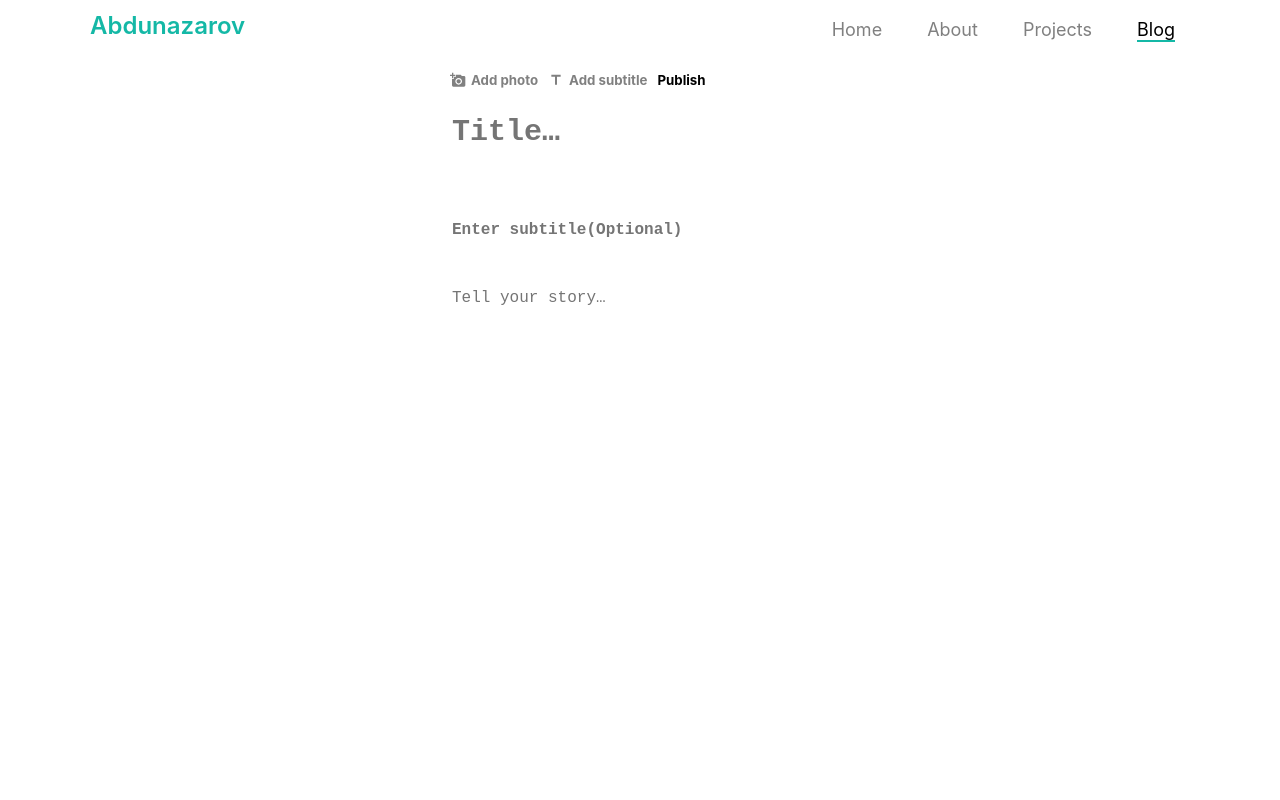
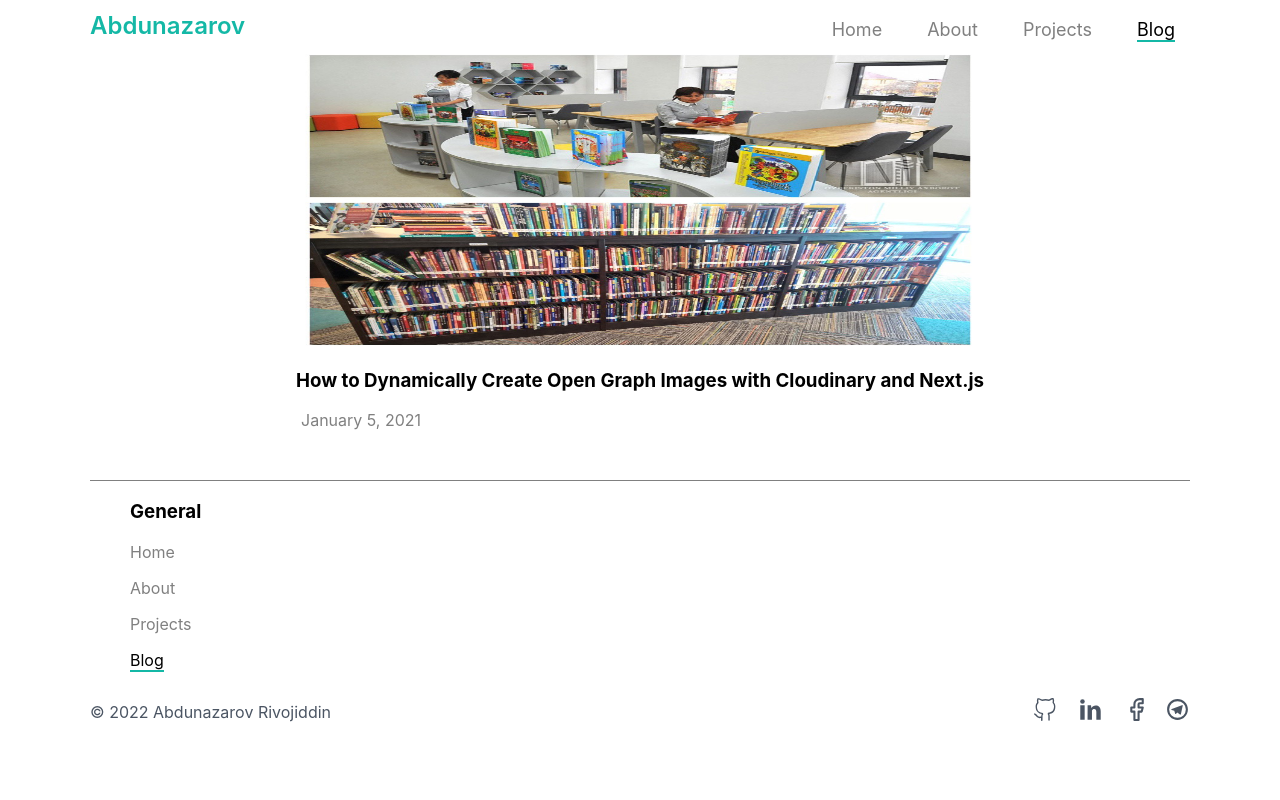
Before and after one commit to din0497/portfolio, a React (Create React App) app: page /blog/l in a window 1280 px wide. Shown: the top 800 px of the page. Built offline with nearby package versions, Linux system fonts and the light colour scheme.

Commit message:
Post params

```diff
--- a/src/App.js
+++ b/src/App.js
@@ -1,7 +1,7 @@
 import { useState } from "react";
 import "./App.css";
 import Navbar from "./components/Navbar/Navbar";
-import { Route, Routes} from "react-router-dom";
+import { Route, Routes, useParams } from "react-router-dom";
 import About from "./pages/About/About";
 import Blogs from "./pages/Blogs/Blogs";
 import Home from "./pages/Home/Home";
@@ -10,12 +10,13 @@ import Footer from "./components/Footer/Footer";
 import { BlogCartContainer } from "./pages/Home/style";
 import Dropdown from "./components/Navbar/Dropdown";
 import CreatePost from "./pages/Blogs/CreatePost";
-import img from './assets/img.jpg'
+import img from "./assets/img.jpg";
+import Blog from './pages/Blogs/Blog'
 
 function App() {
   const [drop, setDrop] = useState("hidden");
   const [blogs, setBlog] = useState([
-      {
+    {
       img: img,
       title:
         "How to Dynamically Create Open Graph Images with Cloudinary and Next.js",
@@ -45,7 +46,7 @@ function App() {
         "How to Dynamically Create Open Graph Images with Cloudinary and Next.js",
       date: "January 5, 2021",
     },
-  ])
+  ]);
   return (
     <main className="header">
       <Navbar drop={drop} setDrop={setDrop} />
@@ -57,7 +58,15 @@ function App() {
           <Route path="/about" element={<About />} />
           <Route path="/projects" element={<Projects />} />
           <Route path="/blog" element={<Blogs blogs={blogs} />} />
-          <Route path='blog/:create' element={<CreatePost setBlog={setBlog}/>}/>
+          <Route
+            path="blog/:create"
+            element={<CreatePost setBlog={setBlog} />}
+          />
+          <Route path="blog/l" element={<Blog
+                img={blogs[0].img}
+                title={blogs[0].title}
+                date={blogs[0].date}
+              />}/>
         </Routes>
       </div>
       <Footer />
--- a/src/pages/Blogs/Blogs.js
+++ b/src/pages/Blogs/Blogs.js
@@ -9,7 +9,7 @@ const Blogs = ({blogs}) => {
     <div style={{display:'flex', flexDirection:'column', alignItems:'center'}}>
       <Title>BLOG</Title>
       <CreateBlog/>
-      <BlogGrid>
+   { blogs.length !== 0 ? <BlogGrid>
         {blogs
           .map((blog, i) => {
             return (
@@ -22,8 +22,7 @@ const Blogs = ({blogs}) => {
             );
           })
           .reverse()}
-      </BlogGrid>
-      {/* <CreatePost/> */}
+      </BlogGrid> : <p>no data yet</p> }
     </div>
   );
 };
--- a/src/pages/Blogs/CreateBlog.js
+++ b/src/pages/Blogs/CreateBlog.js
@@ -19,7 +19,6 @@ const CreateBlog = () => {
             display: "flex",
             flexDirection: "row",
             alignItems: "center",
-            gap: "15px",
             color: "gray",
           }}
         >
@@ -33,7 +32,7 @@ const CreateBlog = () => {
           >
             <BsPencil size={20} />
           </div>
-          <h3>Create a blog</h3>
+          <h3 style={{width: '180px'}}>Create a blog</h3>
         </div>
       </CreateContainer>
     </Link>
--- a/src/pages/Blogs/CreatePost.js
+++ b/src/pages/Blogs/CreatePost.js
@@ -2,6 +2,7 @@ import { newdate, Posting } from "./style";
 import { useState, useRef, useEffect } from "react";
 import { AddonsContainer, Textarea, TextareaStory, Addons } from "./style";
 import { MdAddAPhoto, MdOutlineTitle } from "react-icons/md";
+import { Link } from "react-router-dom";
 
 const CreatePost = ({ setBlog }) => {
   const reader = new FileReader();
@@ -57,7 +58,7 @@ const CreatePost = ({ setBlog }) => {
           <MdOutlineTitle />
           <h5>Add subtitle</h5>
         </Addons>
-        <h5 onClick={clickHandler}>Publish</h5>
+        <h5 onClick={clickHandler}><Link to='/blog'>Publish</Link></h5>
       </AddonsContainer>
       <Textarea onChange={getTitle} placeholder="Title…" />
       <Textarea size='S' placeholder="Enter subtitle(Optional)" />
--- a/src/pages/Blogs/style.js
+++ b/src/pages/Blogs/style.js
@@ -22,7 +22,7 @@ export const BlogCart = styled.div`
 `;
 
 export const CreateContainer = styled.div`
-  width: 90%;
+  width: 80%;
   color: rgba(51, 51, 51);
   background-color: rgba(245, 247, 250);
   border: rgba(229, 231, 235) solid 1px;
@@ -31,6 +31,7 @@ export const CreateContainer = styled.div`
   align-items: center;
   border-radius: 15px;
   cursor: pointer;
+  padding: 0 30px;
 `;
 
 export const Posting = styled.div`
```
Also changed, not shown: src/pages/Blogs/Post.js (added, +8 -0 lines).
